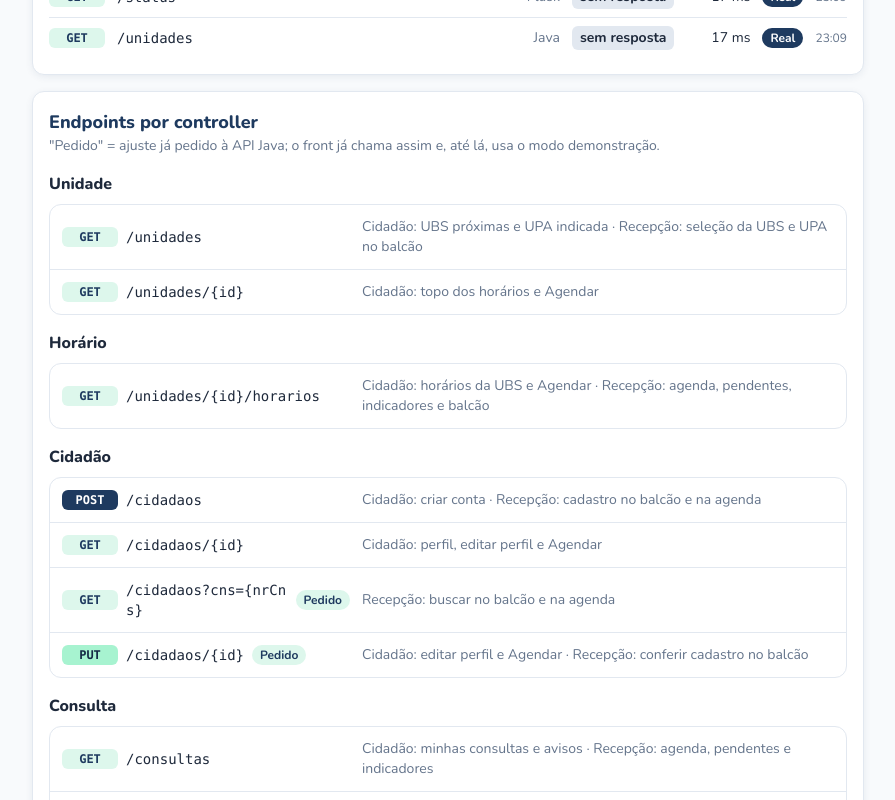
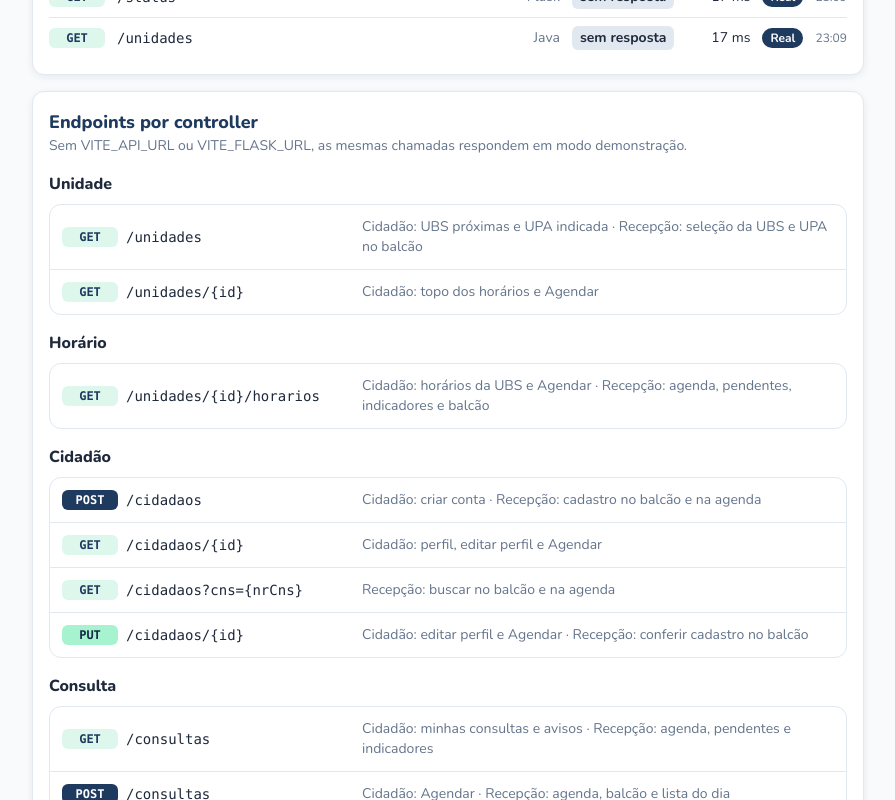
Before and after one commit to GlobalSolution-2026/acolhe-mais-front, a React (Vite) app: page /simulador/status in a window 1280 px wide. Shown: the part 1060-1860 px from the top of the page, without its empty margins (0-895 px from the left). Built offline with nearby package versions, Linux system fonts and the light colour scheme; no server answers.

Commit message:
Remove a marcação de endpoint pedido da aba Status

```diff
--- a/src/components/status/TabelaEndpoints.tsx
+++ b/src/components/status/TabelaEndpoints.tsx
@@ -10,7 +10,7 @@ export default function TabelaEndpoints() {
     <section className="flex flex-col gap-4 rounded-xl border border-borda bg-branco p-4 shadow-leve">
       <div>
         <h2 className="text-lg font-extrabold text-primaria">Endpoints por controller</h2>
-        <p className="text-sm text-textoSuave">"Pedido" = ajuste já pedido à API Java; o front já chama assim e, até lá, usa o modo demonstração.</p>
+        <p className="text-sm text-textoSuave">Sem VITE_API_URL ou VITE_FLASK_URL, as mesmas chamadas respondem em modo demonstração.</p>
       </div>
       {GRUPOS_ENDPOINTS.map((grupo) => (
         <div key={grupo.nome} className="flex flex-col gap-2">
@@ -21,7 +21,6 @@ export default function TabelaEndpoints() {
                 <div className="flex items-center gap-2 md:w-72 md:shrink-0">
                   <BadgeMetodo metodo={e.metodo} />
                   <code className="break-all font-mono text-sm">{e.rota}</code>
-                  {e.pedido && <span className="rounded-full bg-mentaSuave px-2 py-0.5 text-xs font-bold text-primaria">Pedido</span>}
                 </div>
                 <p className="text-sm text-textoSuave">{e.onde}</p>
               </li>
--- a/src/data/endpointsApi.ts
+++ b/src/data/endpointsApi.ts
@@ -1,7 +1,6 @@
 /**
  * Endpoints que o front usa, agrupados por controller, com a tela do simulador onde aparecem.
- * Mostrados na aba Status das APIs (seção 7 do CLAUDE.md).
- * "pedido" = mudança pedida ao colega do Java, que o front já chama assim.
+ * Mostrados na aba Status das APIs (seção 7 do CLAUDE.md). Todos já existem na API Java (branch main).
  */
 import type { MetodoHttp, NomeApi } from "../types";
 
@@ -11,8 +10,6 @@ export interface EndpointDocumentado {
   rota: string;
   /** Telas do simulador que chamam este endpoint. */
   onde: string;
-  /** Ainda não existe na API (pedido ao colega). */
-  pedido?: boolean;
 }
 
 /** Um grupo da tabela (controller da API Java ou a API Flask). */
@@ -44,8 +41,8 @@ export const GRUPOS_ENDPOINTS: GrupoEndpoints[] = [
     endpoints: [
       { metodo: "POST", rota: "/cidadaos", onde: "Cidadão: criar conta · Recepção: cadastro no balcão e na agenda" },
       { metodo: "GET", rota: "/cidadaos/{id}", onde: "Cidadão: perfil, editar perfil e Agendar" },
-      { metodo: "GET", rota: "/cidadaos?cns={nrCns}", onde: "Recepção: buscar no balcão e na agenda", pedido: true },
-      { metodo: "PUT", rota: "/cidadaos/{id}", onde: "Cidadão: editar perfil e Agendar · Recepção: conferir cadastro no balcão", pedido: true },
+      { metodo: "GET", rota: "/cidadaos?cns={nrCns}", onde: "Recepção: buscar no balcão e na agenda" },
+      { metodo: "PUT", rota: "/cidadaos/{id}", onde: "Cidadão: editar perfil e Agendar · Recepção: conferir cadastro no balcão" },
     ],
   },
   {
@@ -54,13 +51,13 @@ export const GRUPOS_ENDPOINTS: GrupoEndpoints[] = [
     endpoints: [
       { metodo: "GET", rota: "/consultas", onde: "Cidadão: minhas consultas e avisos · Recepção: agenda, pendentes e indicadores" },
       { metodo: "POST", rota: "/consultas", onde: "Cidadão: Agendar · Recepção: agenda, balcão e lista do dia" },
-      { metodo: "PUT", rota: "/consultas/{id}/status", onde: "Cidadão: confirmar e cancelar · Recepção: presença, falta e confirmações", pedido: true },
+      { metodo: "PUT", rota: "/consultas/{id}/status", onde: "Cidadão: confirmar e cancelar · Recepção: presença, falta e confirmações" },
     ],
   },
   {
     nome: "Auth",
     api: "JAVA",
-    endpoints: [{ metodo: "POST", rota: "/cidadaos/login", onde: "Cidadão: Entrar", pedido: true }],
+    endpoints: [{ metodo: "POST", rota: "/cidadaos/login", onde: "Cidadão: Entrar" }],
   },
   {
     nome: "IA (Flask)",
```
